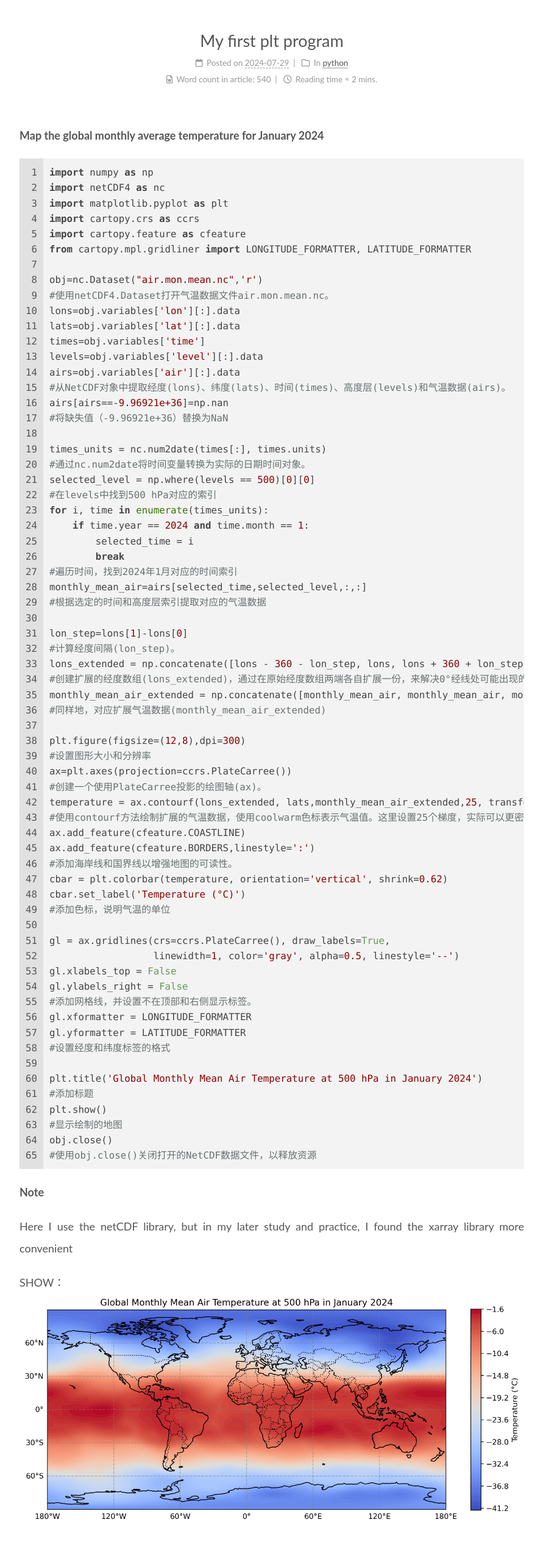
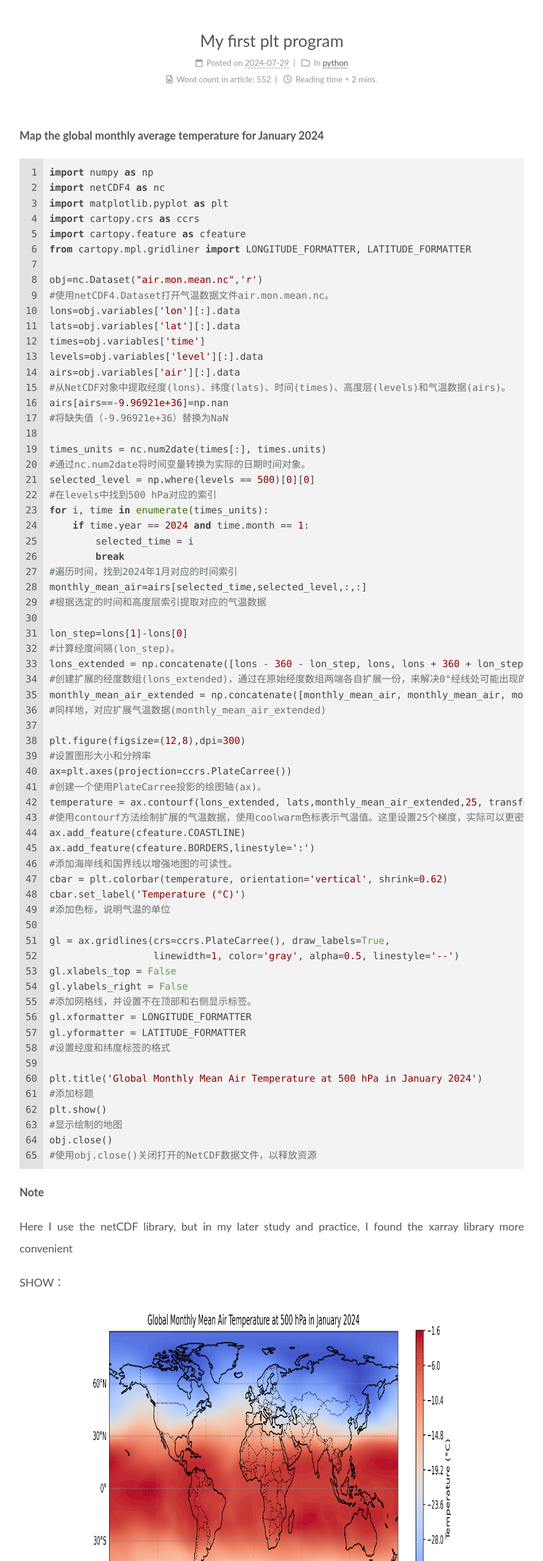
Before and after one commit to ZhongruiXie/ZhongruiXie.github.io-, a plain HTML site: page index.html in a window 1280 px wide. Shown: the part 2480-5040 px from the top of the page at 61% size, without its empty margins (320-1211 px from the left). Drawn offline with nearby package versions, Linux system fonts and the light colour scheme; some packages are replaced by stand-ins of ours; a script that the page names is missing.

Commit message:
Site updated: 2024-07-30 22:54:42

```diff
--- a/index.html
+++ b/index.html
@@ -412,7 +412,7 @@
         <i class="far fa-file-word"></i>
       </span>
       <span class="post-meta-item-text">Word count in article: </span>
-      <span>540</span>
+      <span>552</span>
     </span>
     <span class="post-meta-item" title="Reading time">
       <span class="post-meta-item-icon">
@@ -435,7 +435,8 @@
 
 <p><strong>Note</strong></p>
 <p>Here I use the netCDF library, but in my later study and practice, I found the xarray library more convenient</p>
-<p>SHOW：<br><img src="/images/100.png" alt="100"></p>
+<p>SHOW：</p>
+<img src="/images/100.png" class width="600" height="600" title="Click To Enlarge :vi&#x2F;vim-cheat-sheet">
 
 
     </div>
```
Also changed, not shown: 2024/07/29/My first plt program/My first plt program/index.html (+4 -3 lines), search.xml (+15 -14 lines).
